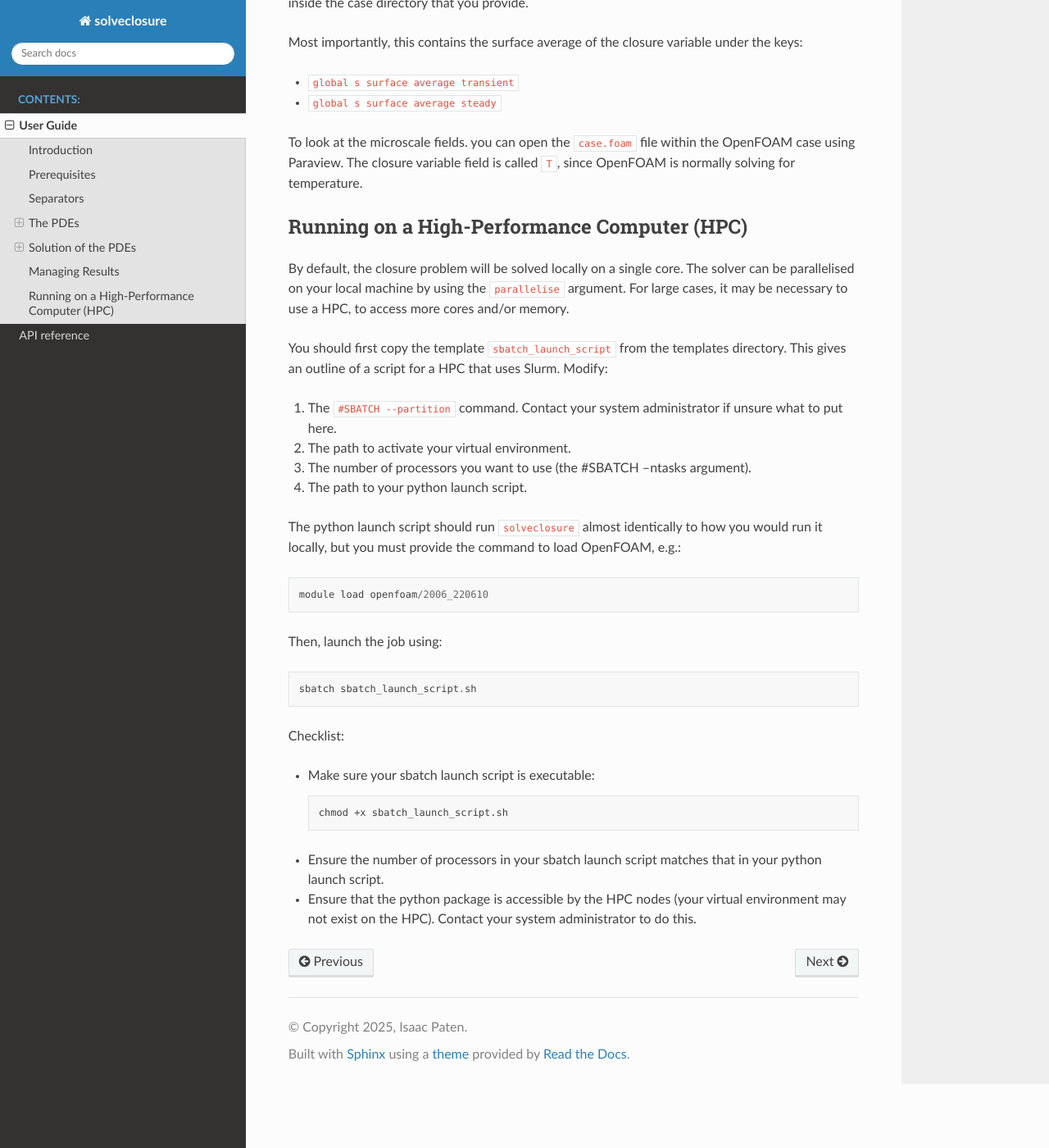
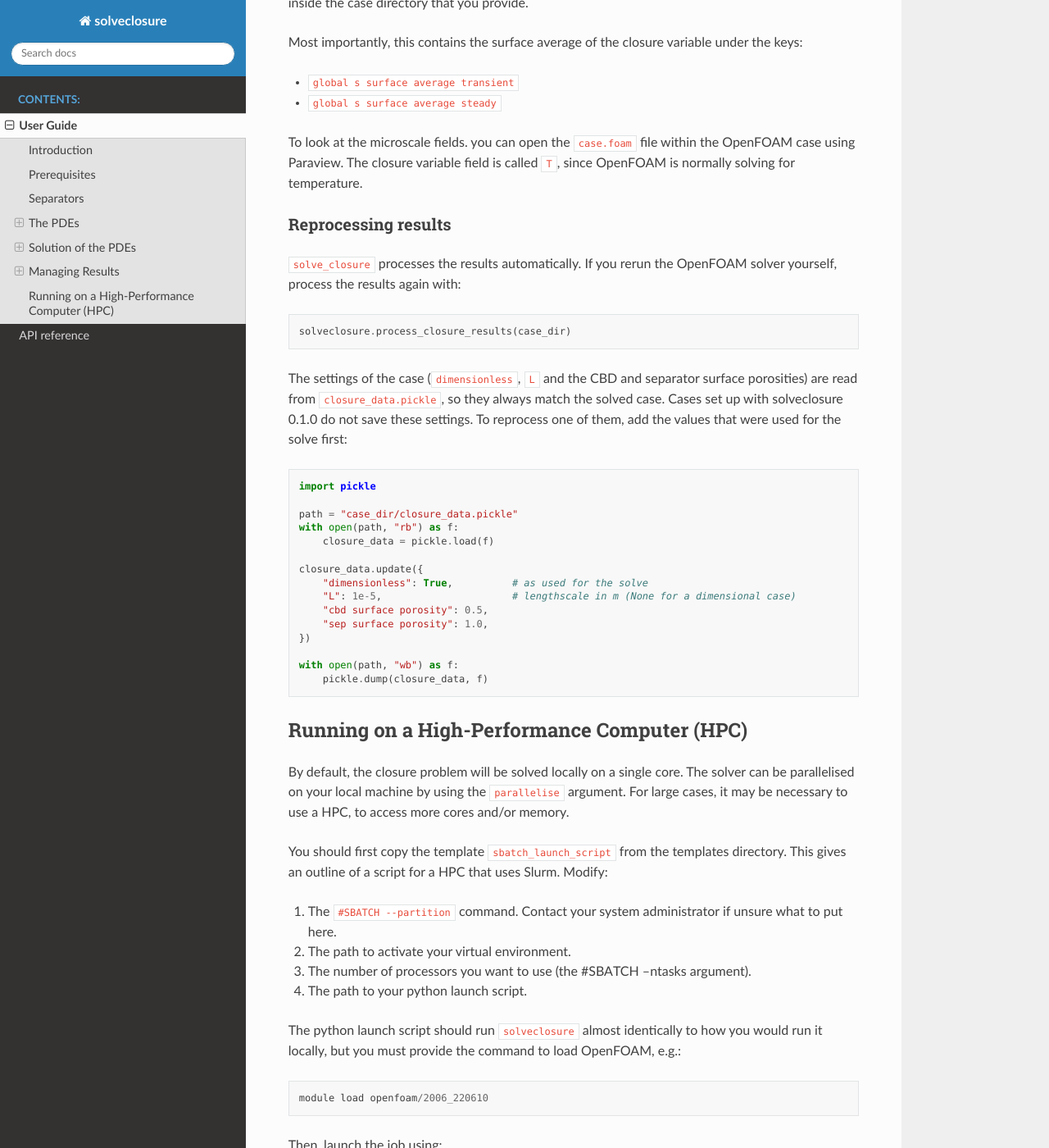
Before and after one commit to isaacbasil/solveclosure, a Sphinx documentation site: the page built from docs/guide.rst, in a window 1280 px wide and 1400 px high, scrolled down 3594 px. Shown: the whole window at 82% size. Built offline with Sphinx 7.4.7 and the Read the Docs theme 3.1.0, drawn with Linux system fonts in a browser that asks for light colours.

Commit message:
Read case settings in process_closure_results from closure_data
The settings used to process results (dimensionless, L and the CBD and
separator surface porosities) must match the ones the case was solved
with, so taking them as arguments only allowed inconsistent results.

- solve_closure saves the CBD and separator surface porosities in
  closure_data (L, voxel and dimensionless are already saved).
- process_closure_results(case_dir, write=True) reads all the settings
  from closure_data.pickle. Files from 0.1.0 raise a KeyError that points
  to the user guide.
- Add "Reprocessing results" to the user guide, including how to add the
  settings to 0.1.0 results.

Breaking: process_closure_results no longer takes cbd_surf_por,
sep_surf_por, dimensionless or L.

Co-Authored-By: Claude Opus 5.5 <noreply@anthropic.com>
Claude-Session: https://claude.ai/code/session_01XPAfmUyJpN9R4mrQPbPe2W

```diff
--- a/docs/guide.rst
+++ b/docs/guide.rst
@@ -189,6 +189,40 @@ variable under the keys:
 To look at the microscale fields. you can open the ``case.foam`` file within the OpenFOAM case using Paraview.
 The closure variable field is called ``T``, since OpenFOAM is normally solving for temperature.
 
+Reprocessing results
+~~~~~~~~~~~~~~~~~~~~
+
+``solve_closure`` processes the results automatically. If you rerun the
+OpenFOAM solver yourself, process the results again with:
+
+.. code-block:: python
+
+   solveclosure.process_closure_results(case_dir)
+
+The settings of the case (``dimensionless``, ``L`` and the CBD and separator
+surface porosities) are read from ``closure_data.pickle``, so they always
+match the solved case. Cases set up with solveclosure 0.1.0 do not save these
+settings. To reprocess one of them, add the values that were used for the
+solve first:
+
+.. code-block:: python
+
+   import pickle
+
+   path = "case_dir/closure_data.pickle"
+   with open(path, "rb") as f:
+       closure_data = pickle.load(f)
+
+   closure_data.update({
+       "dimensionless": True,          # as used for the solve
+       "L": 1e-5,                      # lengthscale in m (None for a dimensional case)
+       "cbd surface porosity": 0.5,
+       "sep surface porosity": 1.0,
+   })
+
+   with open(path, "wb") as f:
+       pickle.dump(closure_data, f)
+
 Running on a High-Performance Computer (HPC)
 --------------------------------------------
 
```
Also changed, not shown: 3 other files.
